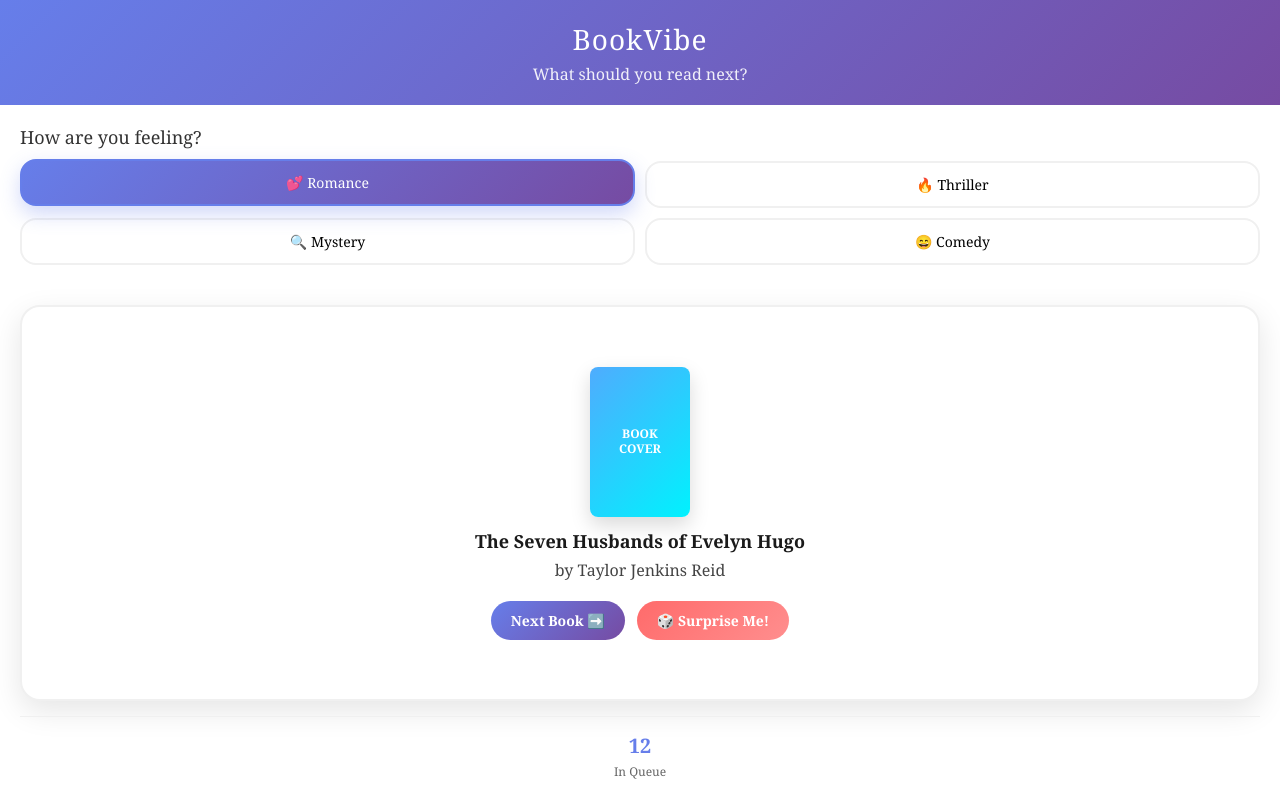
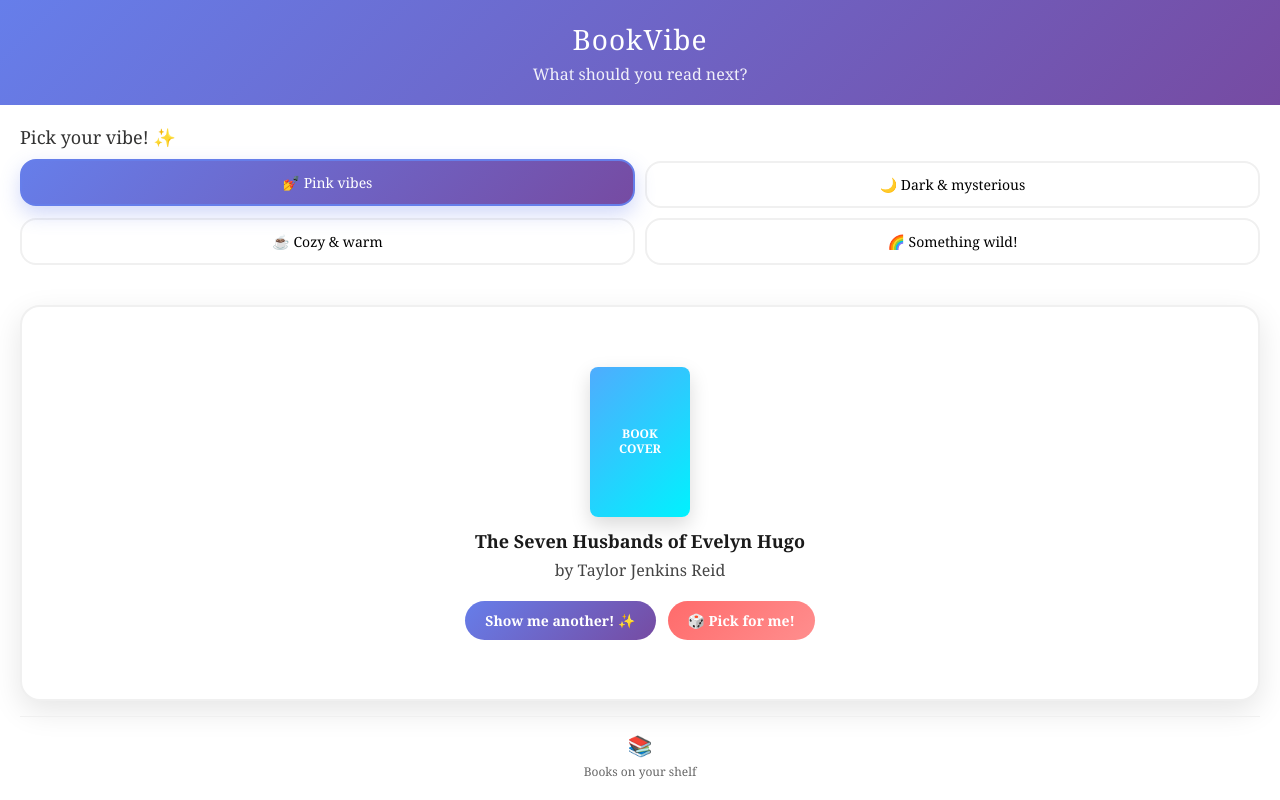
Before and after one commit to timcoe429/bookvibe, a React (Create React App) app in the folder client/: page / in a window 1280 px wide. Built offline with nearby package versions, Linux system fonts and the light colour scheme.

Commit message:
Update App.jsx

```diff
--- a/client/src/App.jsx
+++ b/client/src/App.jsx
@@ -2,19 +2,21 @@
 import './App.css';
 
 function App() {
-     const [selectedMood, setSelectedMood] = useState('romance');
+     const [selectedMood, setSelectedMood] = useState('pink');
   const [currentBook, setCurrentBook] = useState(null);
   const [loading, setLoading] = useState(true);
 
            const books = [
-     { title: "The Seven Husbands of Evelyn Hugo", author: "Taylor Jenkins Reid", mood: "romance" },
-     { title: "Beach Read", author: "Emily Henry", mood: "romance" },
-     { title: "Gone Girl", author: "Gillian Flynn", mood: "thriller" },
-     { title: "Mexican Gothic", author: "Silvia Moreno-Garcia", mood: "thriller" },
-     { title: "The Thursday Murder Club", author: "Richard Osman", mood: "mystery" },
-     { title: "The Maid", author: "Nita Prose", mood: "mystery" },
-     { title: "Lessons in Chemistry", author: "Bonnie Garmus", mood: "comedy" },
-     { title: "The Midnight Library", author: "Matt Haig", mood: "comedy" }
+      { title: "The Seven Husbands of Evelyn Hugo", author: "Taylor Jenkins Reid", mood: "pink" },
+      { title: "Beach Read", author: "Emily Henry", mood: "pink" },
+      { title: "Lessons in Chemistry", author: "Bonnie Garmus", mood: "pink" },
+      { title: "Mexican Gothic", author: "Silvia Moreno-Garcia", mood: "mysterious" },
+      { title: "Gone Girl", author: "Gillian Flynn", mood: "mysterious" },
+      { title: "The Maid", author: "Nita Prose", mood: "mysterious" },
+      { title: "The Midnight Library", author: "Matt Haig", mood: "cozy" },
+      { title: "The Thursday Murder Club", author: "Richard Osman", mood: "cozy" },
+      { title: "Circe", author: "Madeline Miller", mood: "wild" },
+      { title: "The Invisible Life of Addie LaRue", author: "V.E. Schwab", mood: "wild" }
     ];
 
   const getBooksForMood = (mood) => {
@@ -83,31 +85,31 @@
 
                  <div className="main-content">
            <div className="mood-section">
-            <h2 className="section-title">How are you feeling?</h2>
+             <h2 className="section-title">Pick your vibe! ✨</h2>
                           <div className="mood-buttons">
                 <button
-                 className={`mood-btn ${selectedMood === 'romance' ? 'active' : ''}`}
-                 onClick={() => handleMoodChange('romance')}
+                  className={`mood-btn ${selectedMood === 'pink' ? 'active' : ''}`}
+                  onClick={() => handleMoodChange('pink')}
                 >
-                 💕 Romance
+                  💅 Pink vibes
                 </button>
                 <button
-                 className={`mood-btn ${selectedMood === 'thriller' ? 'active' : ''}`}
-                 onClick={() => handleMoodChange('thriller')}
+                  className={`mood-btn ${selectedMood === 'mysterious' ? 'active' : ''}`}
+                  onClick={() => handleMoodChange('mysterious')}
                 >
-                 🔥 Thriller
+                  🌙 Dark & mysterious
                 </button>
                 <button
-                 className={`mood-btn ${selectedMood === 'mystery' ? 'active' : ''}`}
-                 onClick={() => handleMoodChange('mystery')}
+                  className={`mood-btn ${selectedMood === 'cozy' ? 'active' : ''}`}
+                  onClick={() => handleMoodChange('cozy')}
                 >
-                 🔍 Mystery
+                  ☕ Cozy & warm
                 </button>
                 <button
-                 className={`mood-btn ${selectedMood === 'comedy' ? 'active' : ''}`}
-                 onClick={() => handleMoodChange('comedy')}
+                  className={`mood-btn ${selectedMood === 'wild' ? 'active' : ''}`}
+                  onClick={() => handleMoodChange('wild')}
                 >
-                 😄 Comedy
+                  🌈 Something wild!
                 </button>
               </div>
            </div>
@@ -121,10 +123,10 @@
               <div className="book-author">by {currentBook.author}</div>
                                                            <div className="action-buttons">
                   <button className="btn btn-primary" onClick={nextBook}>
-                   Next Book ➡️
+                    Show me another! ✨
                   </button>
                   <button className="btn btn-surprise" onClick={surprise}>
-                   🎲 Surprise Me!
+                    🎲 Pick for me!
                   </button>
                 </div>
              </div>
@@ -132,8 +134,8 @@
 
                                              <div className="stats">
               <div className="stat">
-               <div className="stat-number">12</div>
-               <div className="stat-label">In Queue</div>
+                <div className="stat-number">📚</div>
+                <div className="stat-label">Books on your shelf</div>
               </div>
             </div>
          </div>
```
Lines whose indentation alone changed are shown as unchanged.
